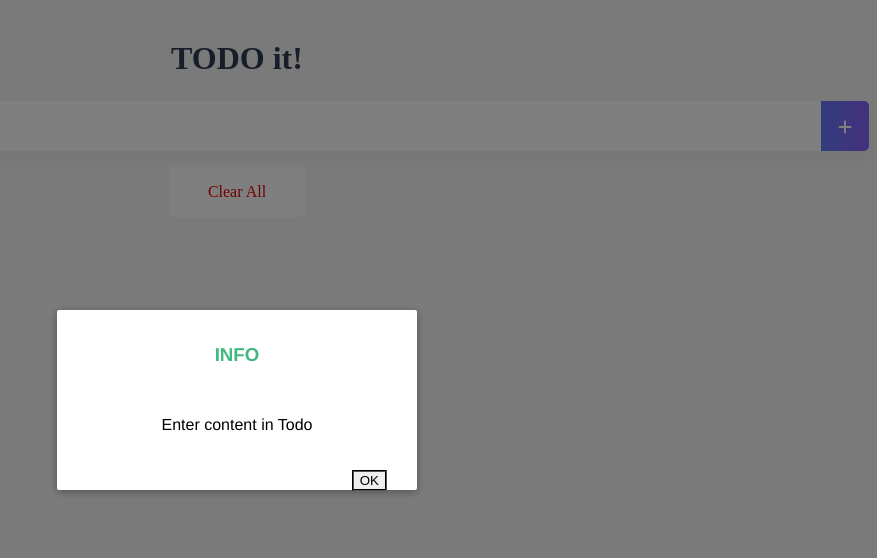
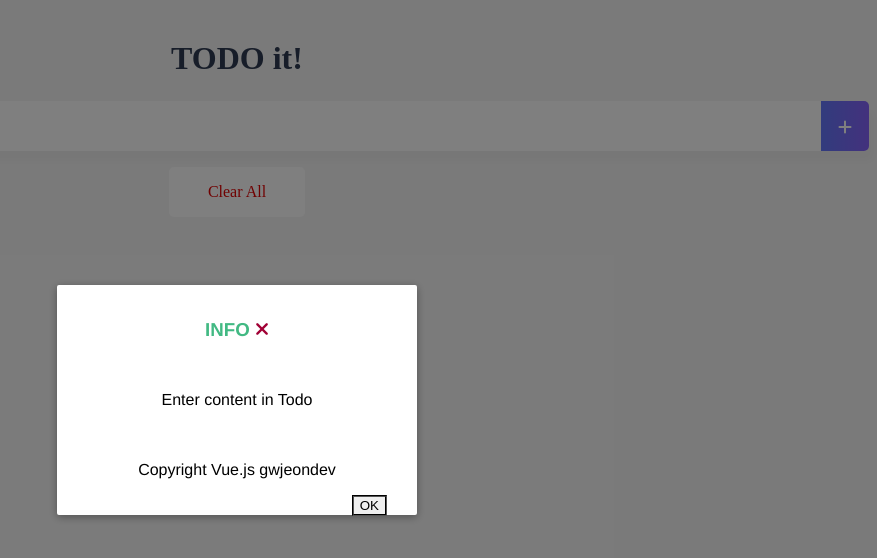
Before and after one commit to gwjeondev/InflearnVueIntermediate, a Vue app in the folder vue-todo/: page / in a window 1280 px wide. Both pictures are taken after a click on the element 1248 px from the left and 126 px from the top of the page. Shown: the top 558 px of the page, without its empty margins (403-1280 px from the left). Built offline with nearby package versions, Linux system fonts and the light colour scheme.

Commit message:
[Todo App - 사용자 경험 개선] [퀴즈] slot 퀴즈 풀이 및 모달 컴포넌트 기능 구현

```diff
--- a/vue-todo/src/components/TodoInput.vue
+++ b/vue-todo/src/components/TodoInput.vue
@@ -10,8 +10,12 @@
       default content
       -->
       <!-- <tag slot="element"></tag>는, alert-modal Component에 <slot name="element"></slot> 안의 내용과 치환된다. -->
-      <h3 slot="header">INFO</h3>
+      <h3 slot="header">
+        INFO
+        <i class="closeModalBtn fas fa-times" @click="showModal = false"></i>
+      </h3>
       <span slot="body">Enter content in Todo</span>
+      <span slot="footer">Copyright Vue.js gwjeondev</span>
     </alert-model>
   </div>
 </template>
@@ -71,4 +75,8 @@
   color: white;
   vertical-align: middle;
 }
+.closeModalBtn {
+  color: #a10035;
+  cursor: pointer;
+}
 </style>
--- a/vue-todo/src/components/common/AlertModal.vue
+++ b/vue-todo/src/components/common/AlertModal.vue
@@ -22,9 +22,9 @@
             <slot name="footer">
               <!-- 해당 Modal을 Component로 등록하여 사용하는 상위 Component에서 slot을 통하여 해당 content를 overwrite 한다. -->
               <!-- default footer content -->
-              <button class="modal-default-button" @click="$emit('close')">OK</button>
             </slot>
           </div>
+          <button class="modal-default-button" @click="$emit('close')">OK</button>
         </div>
       </div>
     </div>
```
